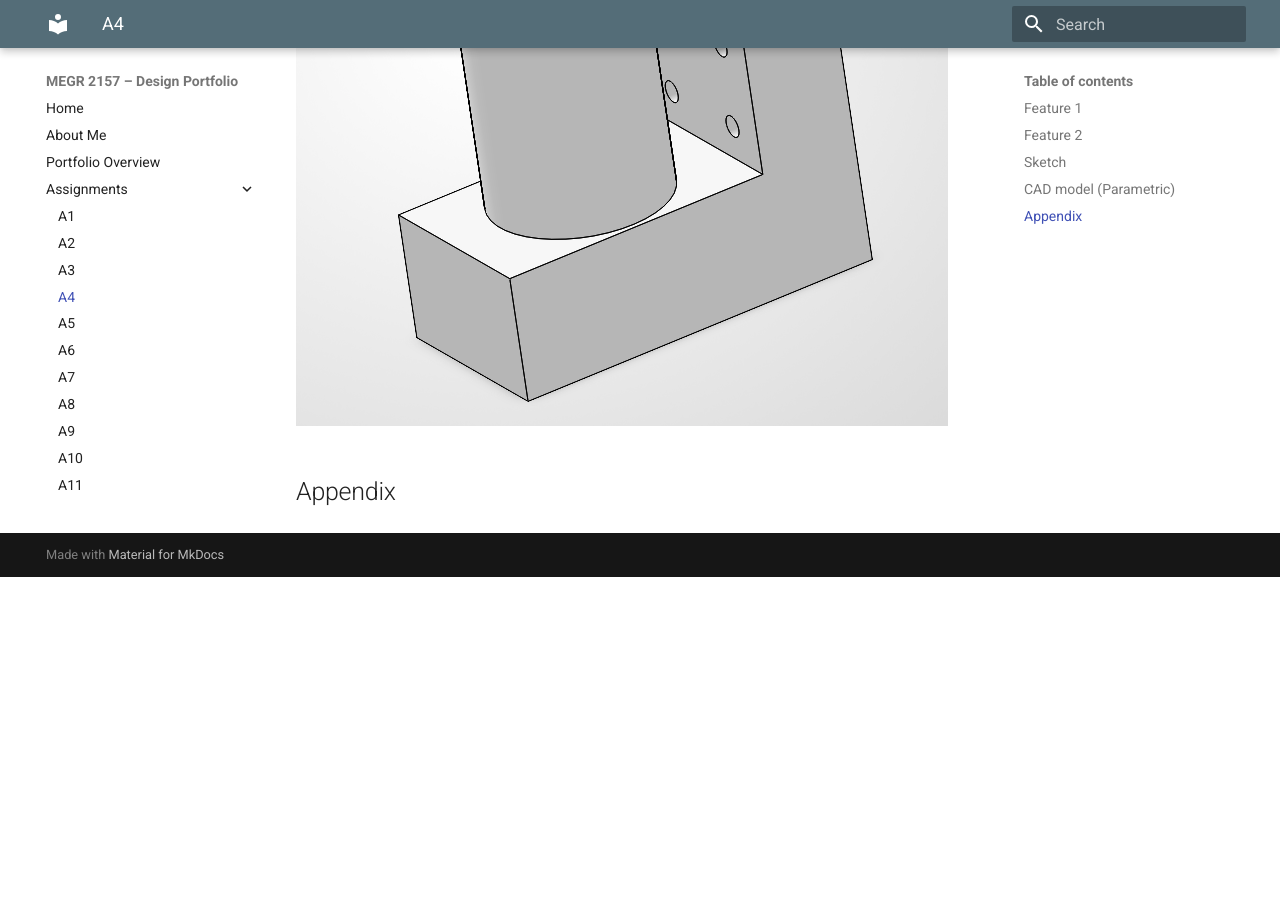
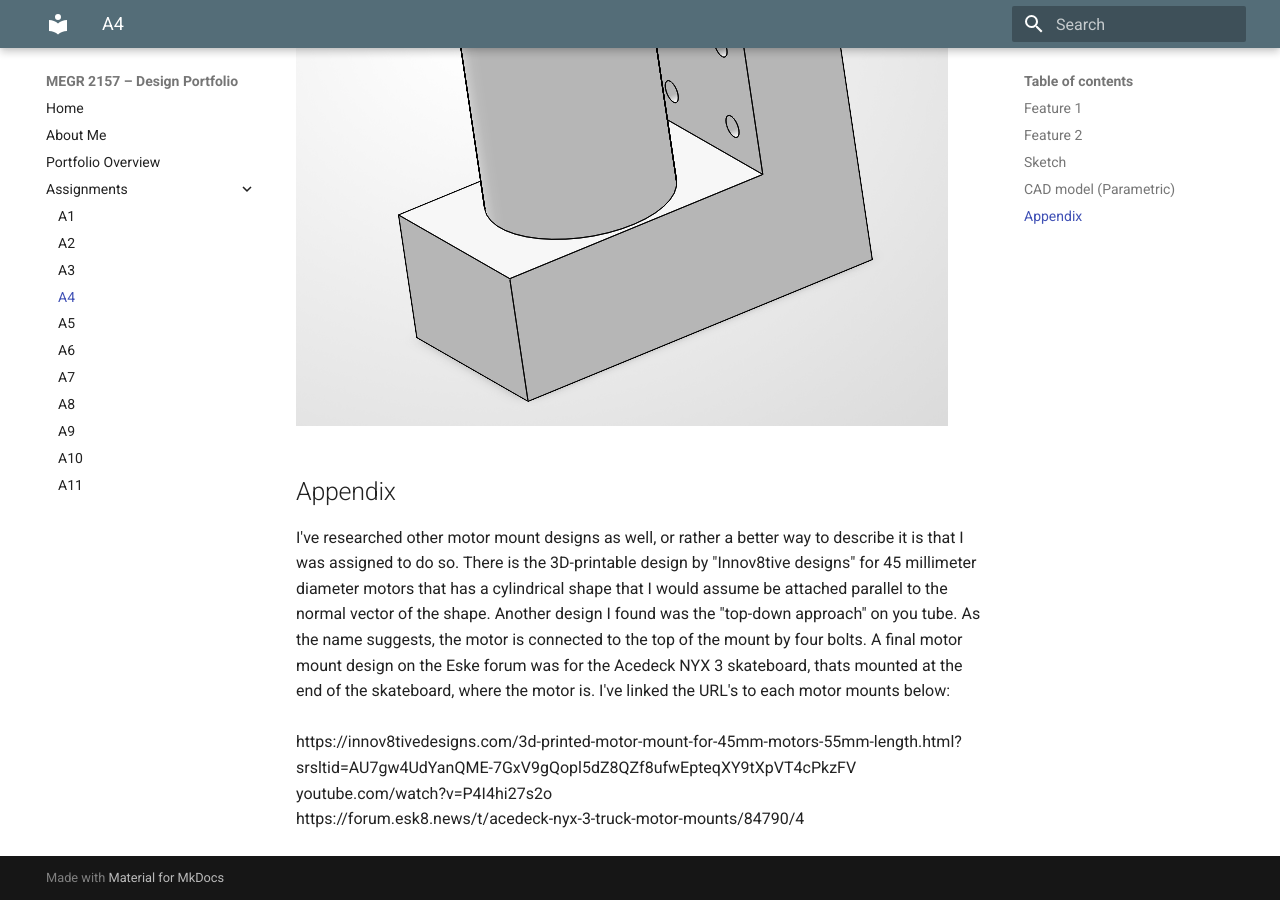
Before and after one commit to ajchiocca/megr2157-portfolio, an MkDocs documentation site: the page built from docs/assignments/A04/index.md, in a window 1280 px wide and 900 px high, scrolled down 12721 px. Built offline with MkDocs 1.6.1 and Material for MkDocs 9.7.7, drawn with Linux system fonts in a browser that asks for light colours; before the commit the page ends 13298 px from its top, so only the background shows below that.

Commit message:
Expand appendix with motor mount design research
Added additional research on motor mount designs with URLs.

```diff
--- a/docs/assignments/A04/index.md
+++ b/docs/assignments/A04/index.md
@@ -107,8 +107,12 @@ Just out of curiosity, I modeled the motor itself to see how it would fit with t
 <br>
 ![Motor](Motor.png)
 ![Assembly](Assembly.png)
-
-
-
-
 ## Appendix
+I've researched other motor mount designs as well, or rather a better way to describe it is that I was assigned to do so. There is the 3D-printable design by "Innov8tive designs" for 45 millimeter diameter motors that has a cylindrical shape that I would assume be attached parallel to the normal vector of the shape. Another design I found was the "top-down approach" on you tube. As the name suggests, the motor is connected to the top of the mount by four bolts. A final motor mount design on the Eske forum was for the Acedeck NYX 3 skateboard, thats mounted at the end of the skateboard, where the motor is. I've linked the URL's to each motor mounts below:
+<br>
+<br>
+https://innov8tivedesigns.com/3d-printed-motor-mount-for-45mm-motors-55mm-length.html?srsltid=AU7gw4UdYanQME-7GxV9gQopl5dZ8QZf8ufwEpteqXY9tXpVT4cPkzFV
+<br>
+youtube.com/watch?v=P4I4hi27s2o
+<br>
+https://forum.esk8.news/t/acedeck-nyx-3-truck-motor-mounts/84790/4
```
